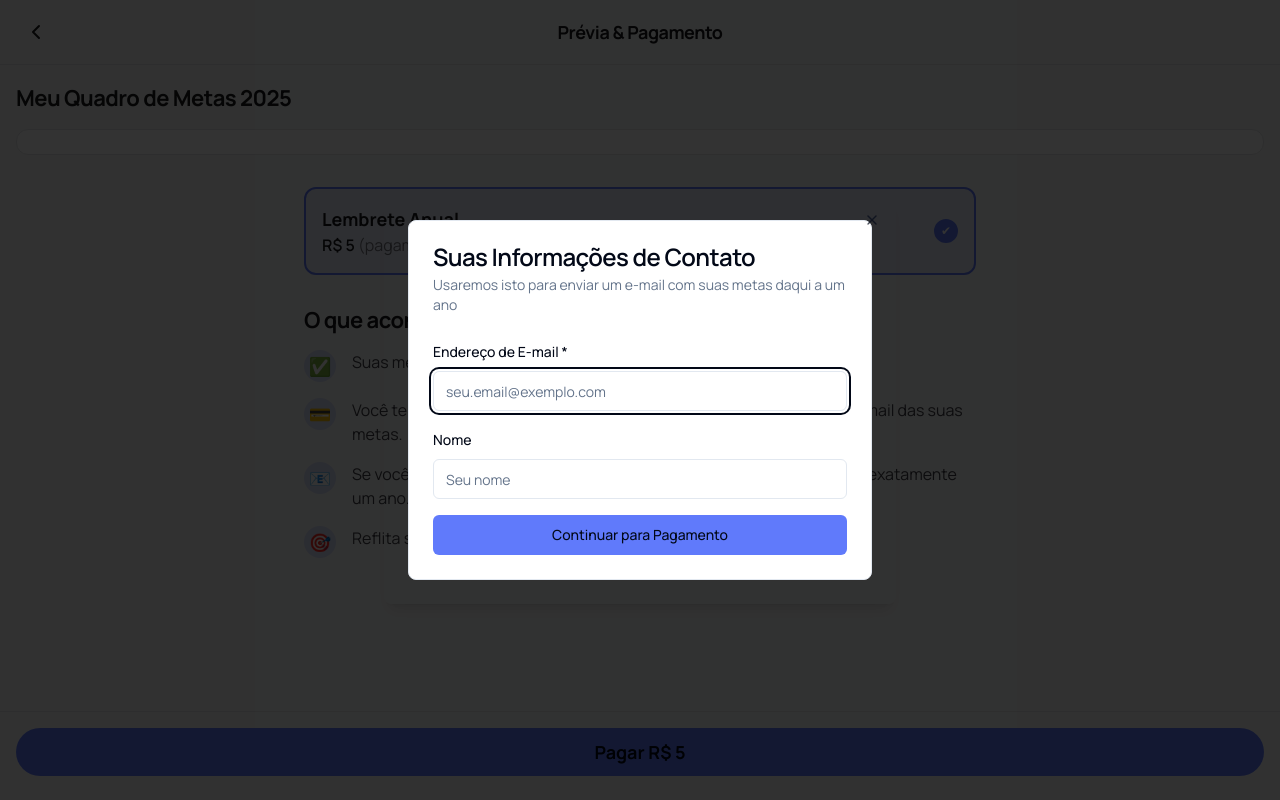
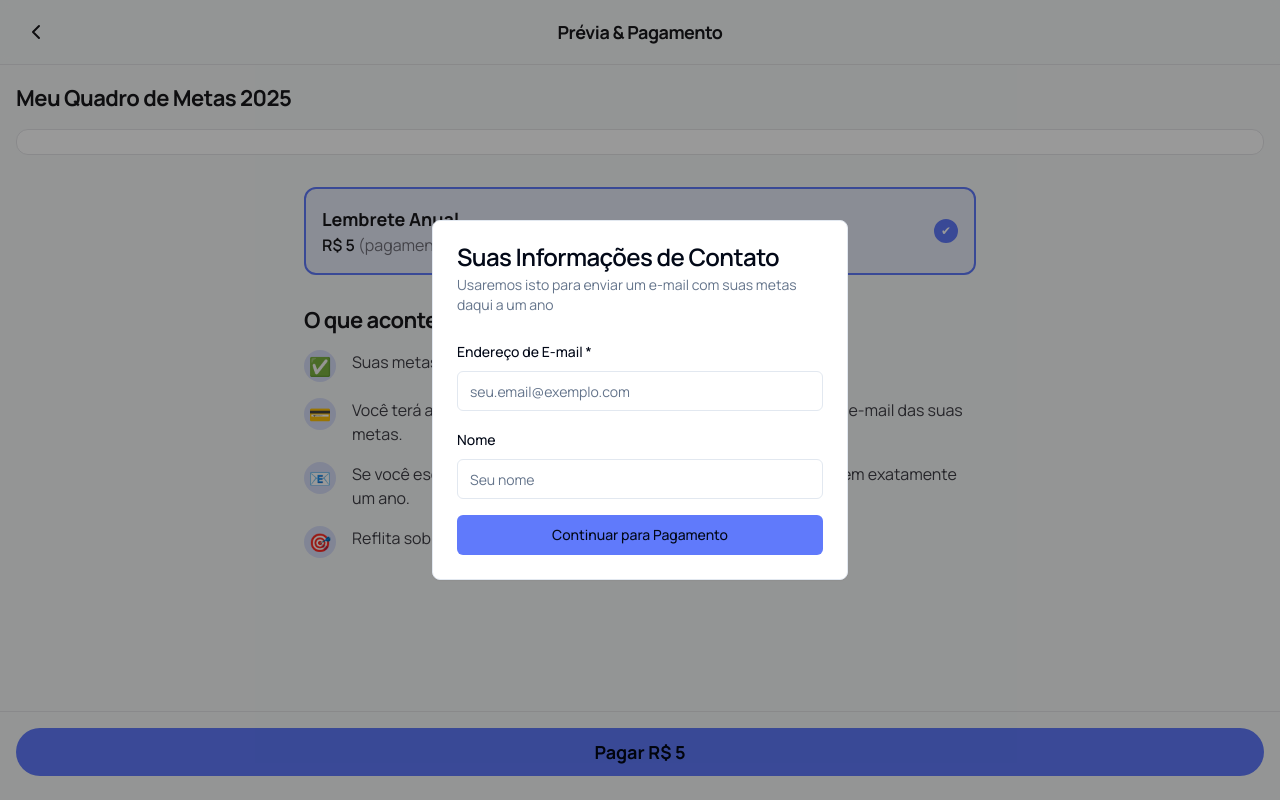
Before and after one commit to douglaschalegre/goals, a Next.js app: page /preview in a window 1280 px wide. Both pictures are taken after a click on the button "Pagar R$ 5". Built offline with nearby package versions, Linux system fonts and the light colour scheme.

Commit message:
feat: replace Dialog component with custom modal for contact form in PreviewPage

```diff
--- a/app/preview/page.tsx
+++ b/app/preview/page.tsx
@@ -7,12 +7,7 @@ import { ContactForm } from "@/components/forms/ContactForm";
 import { Button } from "@/components/ui/button";
 import { ChevronLeft } from "lucide-react";
 import BottomNav from "@/components/ui/BottomNav";
-import {
-  Dialog,
-  DialogContent,
-  DialogHeader,
-  DialogTitle,
-} from "@/components/ui/dialog";
+// Using a lightweight custom modal to avoid hydration issues
 // Export features removed
 
 function PreviewPageContent() {
@@ -187,11 +182,21 @@ function PreviewPageContent() {
         </Button>
       </div>
 
-      <Dialog open={isContactOpen} onOpenChange={setIsContactOpen}>
-        <DialogContent className="bg-transparent border-0">
-          <ContactForm onSubmit={handleSubmit} isSubmitting={isSubmitting} />
-        </DialogContent>
-      </Dialog>
+      {isContactOpen && (
+        <div
+          role="dialog"
+          aria-modal="true"
+          className="fixed inset-0 z-50 flex items-center justify-center"
+        >
+          <div
+            className="absolute inset-0 bg-black/40"
+            onClick={() => setIsContactOpen(false)}
+          />
+          <div className="relative z-10 w-full max-w-md rounded-xl  bg-transparent p-4">
+            <ContactForm onSubmit={handleSubmit} isSubmitting={isSubmitting} />
+          </div>
+        </div>
+      )}
     </div>
   );
 }
```
